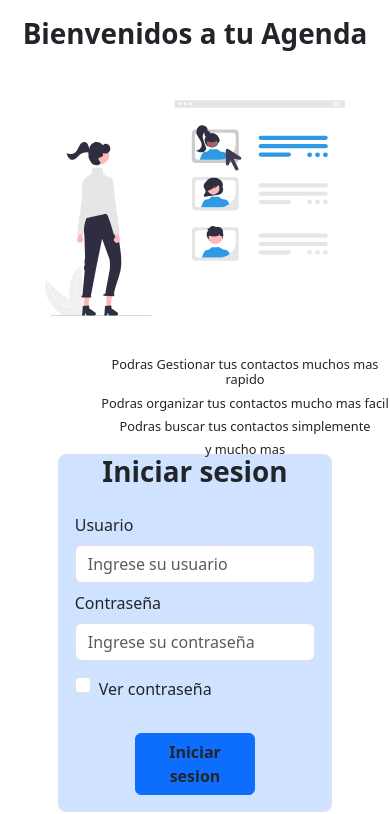
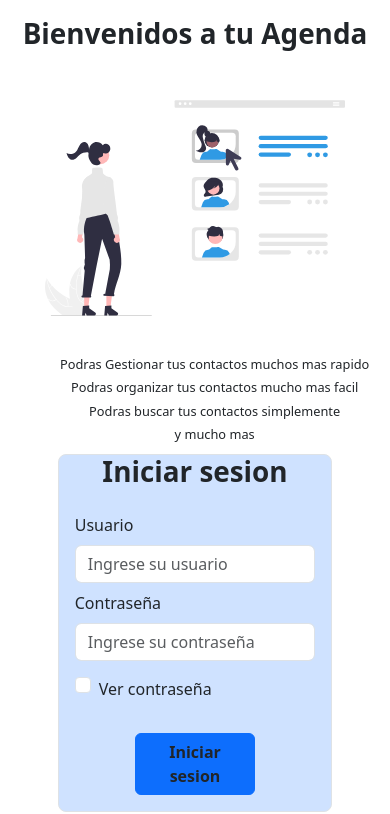
Before and after one commit to CardozoMartin/Agenda63i, a plain HTML site: page pages/login.html in a window 390 px wide. Shown: the part 63-877 px from the top of the page. Drawn offline with nearby package versions, Linux system fonts and the light colour scheme; some packages are replaced by stand-ins of ours; a script that the page names is missing.

Commit message:
se modifica el index del mobile

```diff
--- a/css/login.css
+++ b/css/login.css
@@ -51,8 +51,9 @@
     .comentarioMobil{
         display: block;
         text-align: center;
-        left: 100px;
+        left: 60px;
         top: 420px;
+        margin-bottom: 30px;
     }
     .comentarioMobil p{
         font-size: 0.8rem;
```
